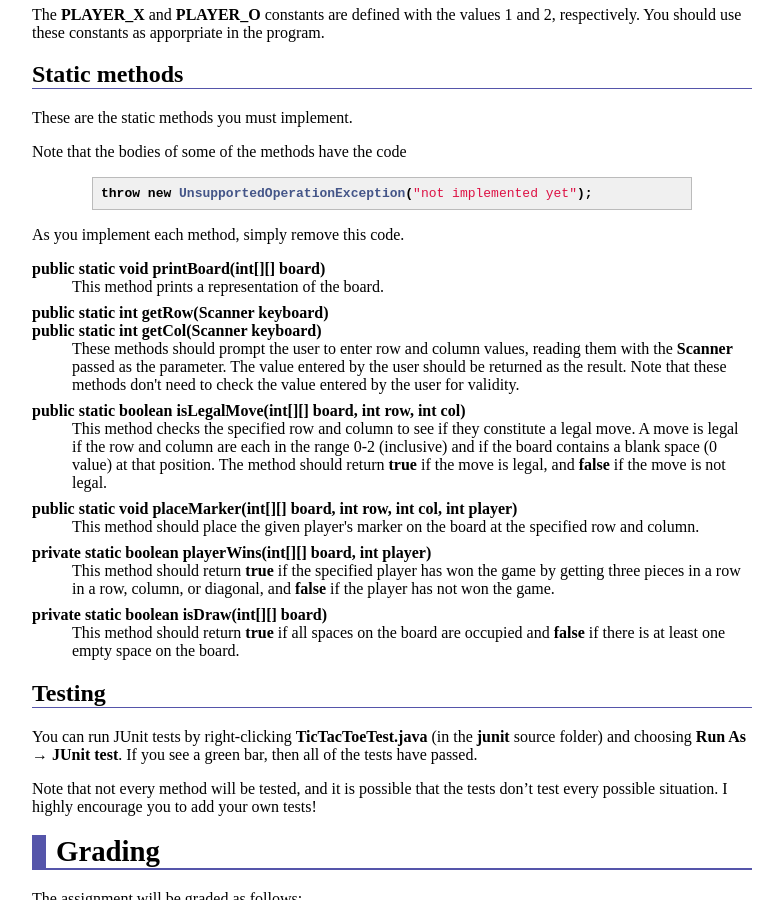
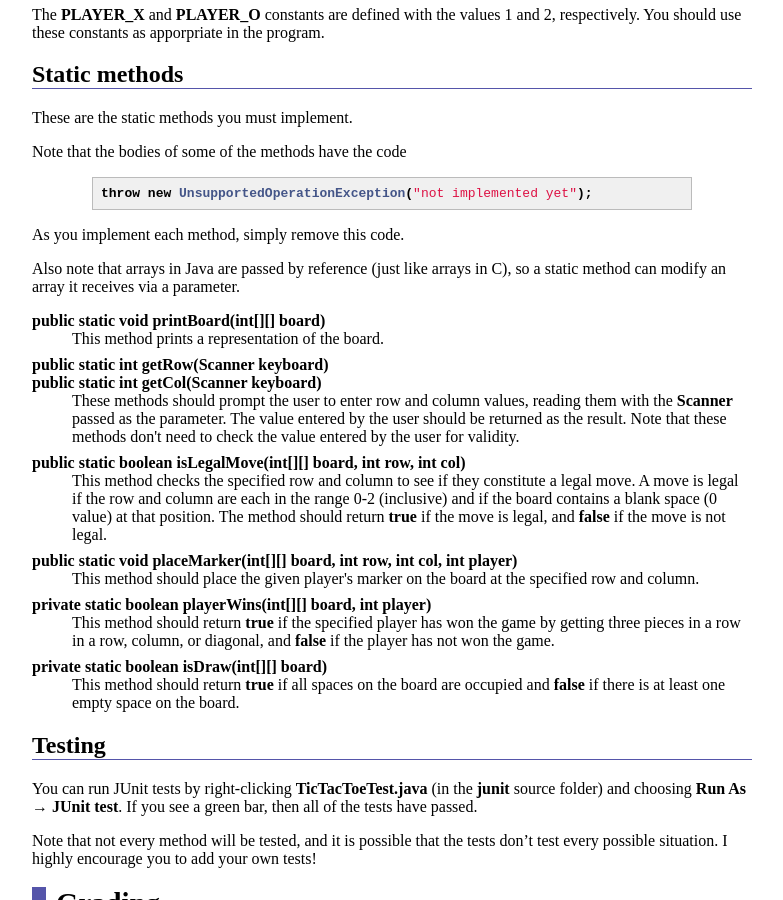
Before and after one commit to ycpcs/cs201-fall2014, a Jekyll site: the page built from assign/assign01.md, in a window 1280 px wide and 900 px high, scrolled down 1934 px. Shown: the whole window, without its empty margins (248-1031 px from the left). Built offline with Jekyll 4.4.1, drawn with Linux system fonts in a browser that asks for light colours; nearby versions of some CDN libraries; Markdown is read by kramdown in place of the engine named in the settings.

Commit message:
note about pass by reference

```diff
--- a/assign/assign01.md
+++ b/assign/assign01.md
@@ -125,6 +125,8 @@ throw new UnsupportedOperationException("not implemented yet");
 
 As you implement each method, simply remove this code.
 
+Also note that arrays in Java are passed by reference (just like arrays in C), so a static method can modify an array it receives via a parameter.
+
 <dl>
 <dt><b>public static void printBoard(int[][] board)</b></dt>
 <dd>
```
